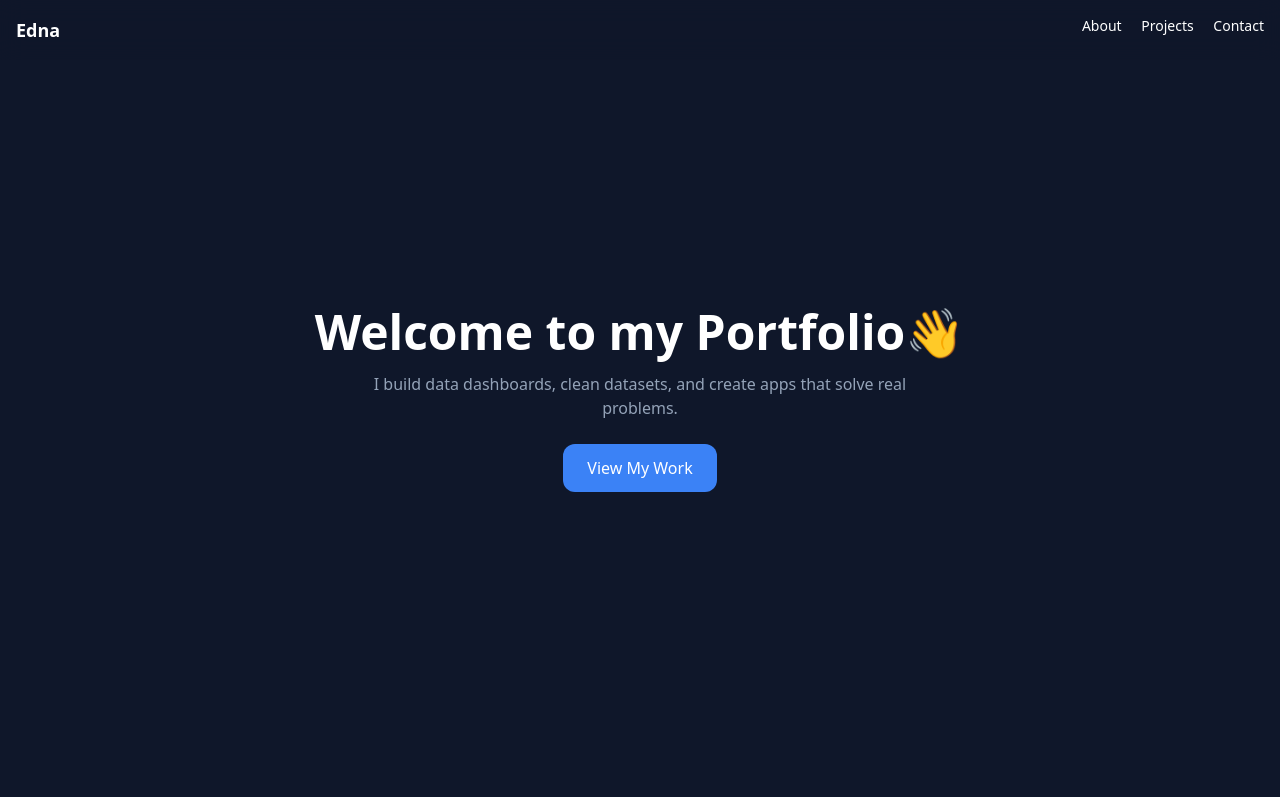
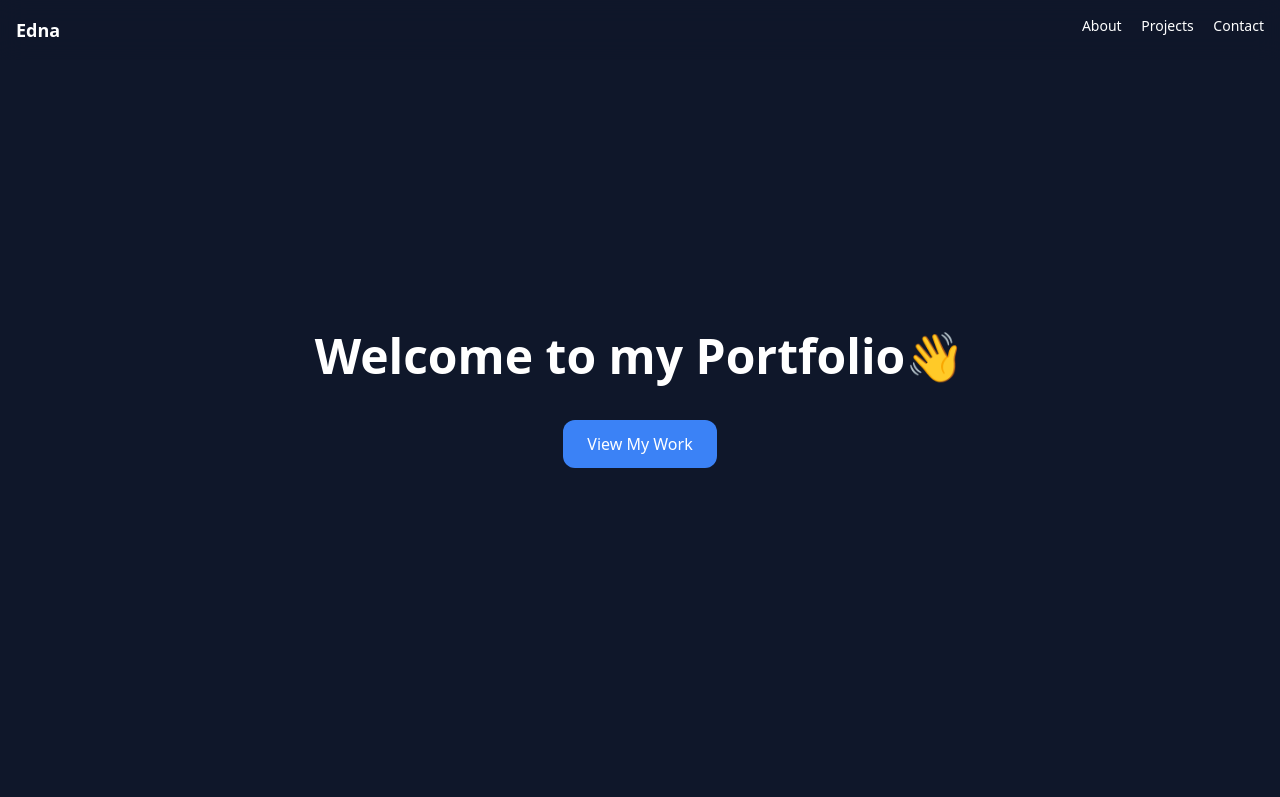
Before and after one commit to wanednamarissa05-maker/portfolios, a plain HTML site: page index.html in a window 1280 px wide. Shown: the top 797 px of the page. Drawn offline with nearby package versions, Linux system fonts and the light colour scheme.

Commit message:
Fix HTML formatting and clean up content

```diff
--- a/index.html
+++ b/index.html
@@ -25,7 +25,6 @@
 <section class="h-screen flex flex-col justify-center items-center text-center px-6">
   <h1 class="text-5xl font-bold mb-4">Welcome to my Portfolio👋</h1>
   <p class="text-slate-400 max-w-xl">
-    I build data dashboards, clean datasets, and create apps that solve real problems.
   </p>
   <a href="#projects" class="mt-6 px-6 py-3 bg-blue-500 rounded-xl hover:bg-blue-600 transition">
     View My Work
```
